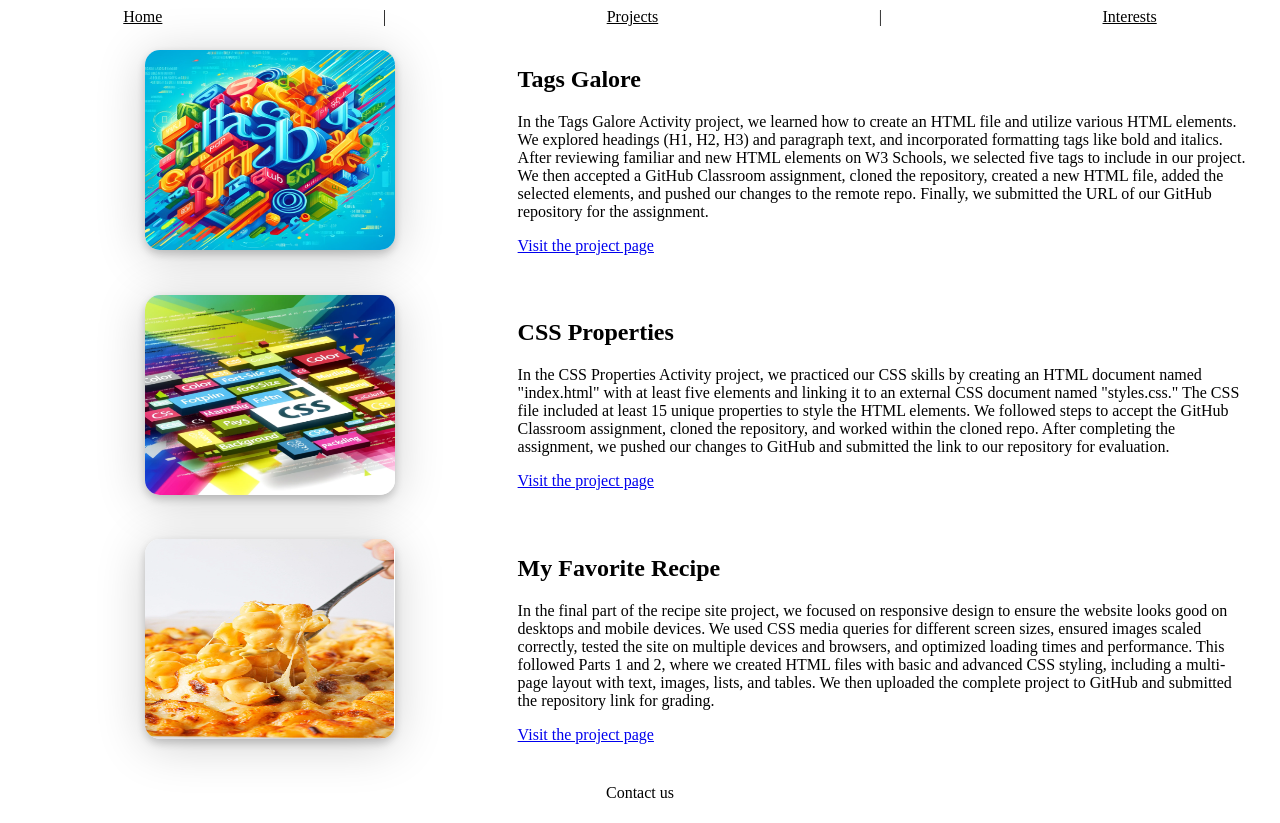
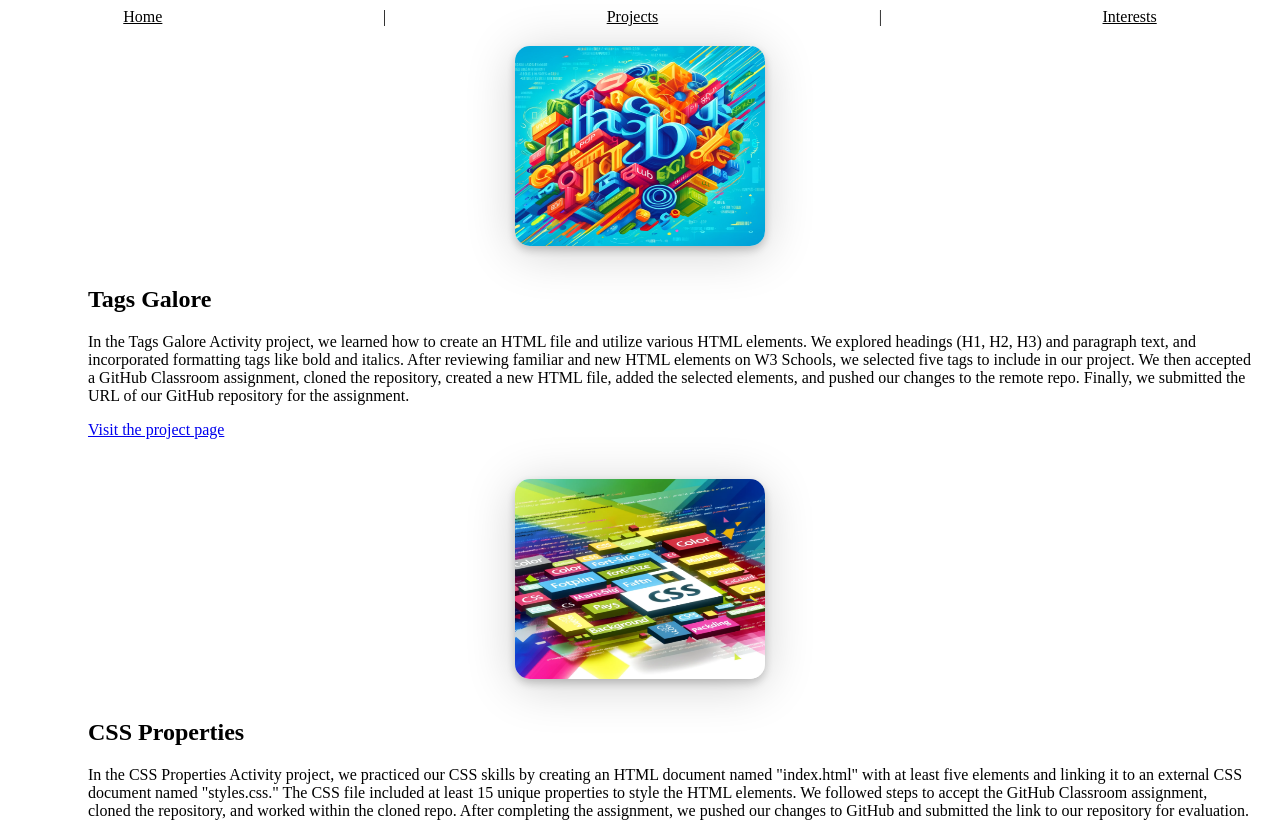
Before and after one commit to 4everWorthy/Portfolio, a plain HTML site: page projects.html in a window 1280 px wide. Shown: the top 823 px of the page. Drawn offline with Linux system fonts and the light colour scheme.

Commit message:
Turning in

```diff
--- a/projects.html
+++ b/projects.html
@@ -10,15 +10,12 @@
     <title>Jason Worthy Portfolio</title>
     <style>
 
-@media only screen and (max-width: 600px){
-
-}
-
        .container2 {
             display: flex;
             justify-content: space-between;
             align-items: center;
             padding: 20px;
+            flex-direction: column;
         }
 
        .image-container {
@@ -26,6 +23,7 @@
             display: flex;
             justify-content: flex-end;
             align-items: center;
+            margin-bottom: 20px;
         }
 
        .image-container img {
--- a/style.css
+++ b/style.css
@@ -65,14 +65,16 @@ p {
         justify-content: space-between;
         align-items: center;
         padding: 20px;
+        flex-direction: column;
 }
 
     .image-container {
-        flex: 0 0 30%; /* Adjust the width as needed */
+        flex: 0 0 30%;
+        margin-bottom: 20px;
     }
 
     .text-container {
-        flex: 0 0 70%; /* Adjust the width as needed */
+        flex: 0 0 70%;
     }
 
     .image-container img {
```
Also changed, not shown: form.html (added).
